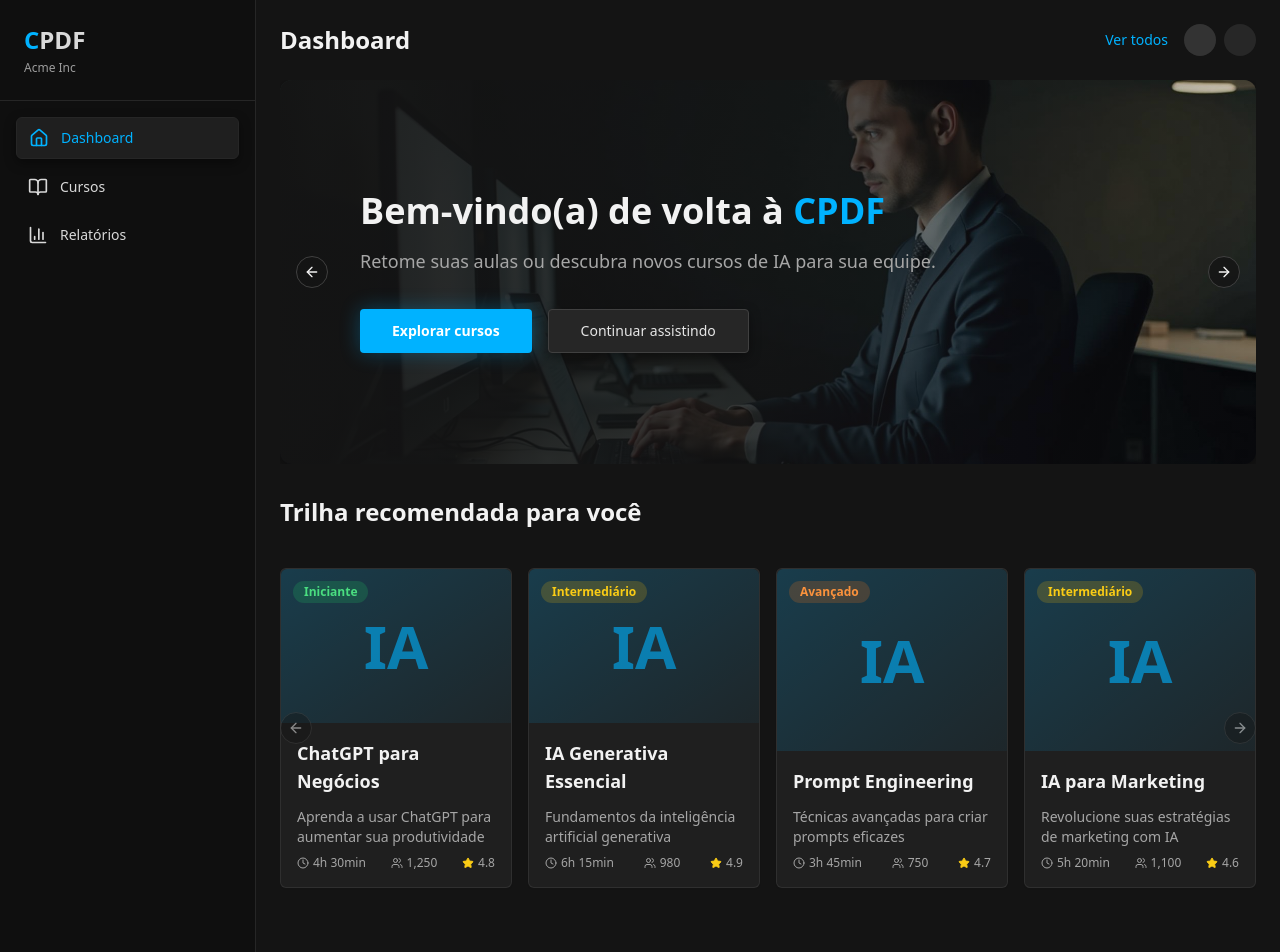
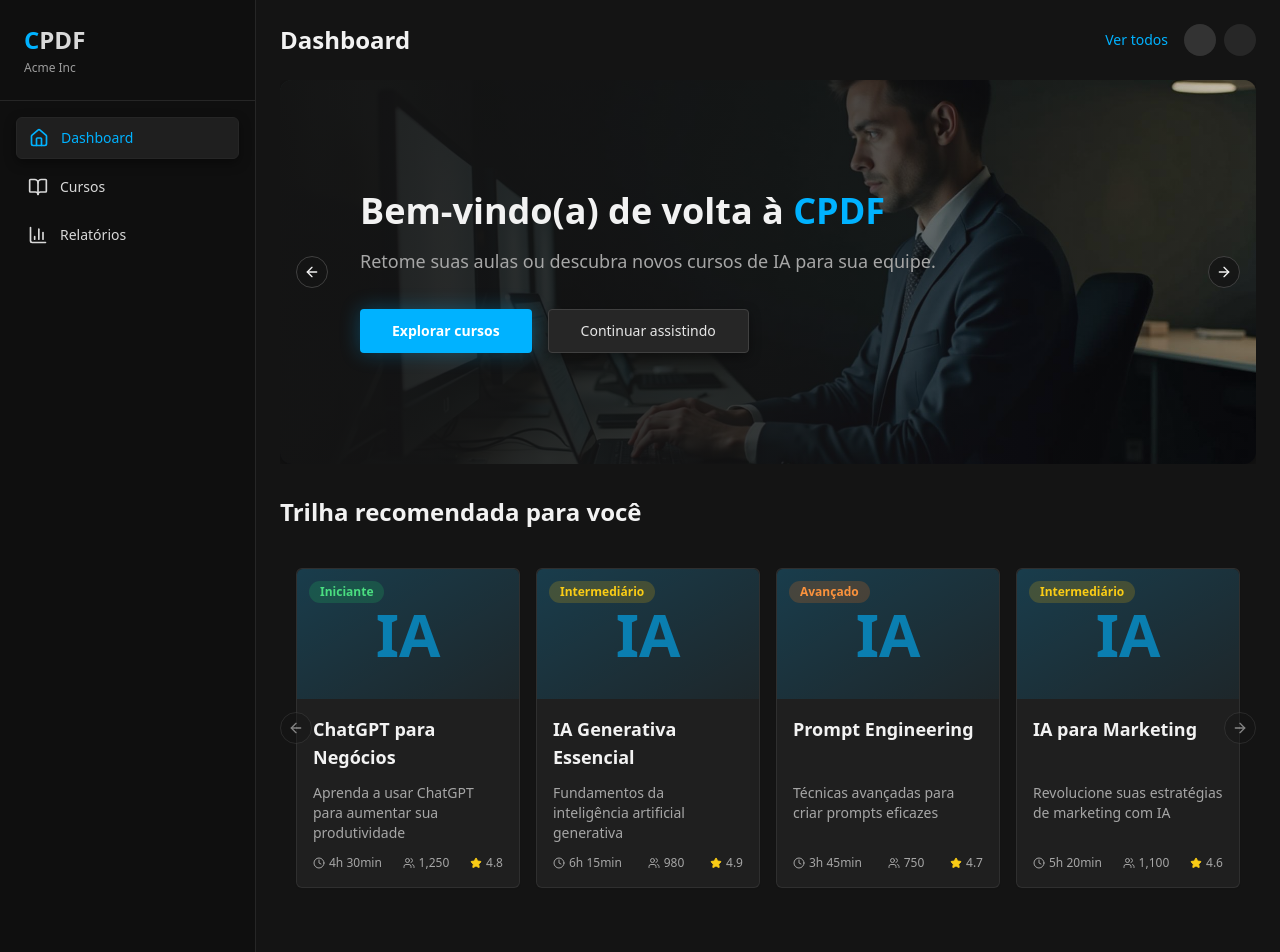
Before and after one commit to DGatoM/netflix-clone-style, a React (Vite) app: page / in a window 1280 px wide. Shown: the top 952 px of the page. Built offline with nearby package versions, Linux system fonts and the light colour scheme.

Commit message:
Fix gallery card overflow
Adjusted gallery cards to prevent side clipping for first/last items. Normalized card heights by setting fixed maximum lines for titles (2) and descriptions (3), truncating any excess content.

```diff
--- a/src/components/CourseGallery.tsx
+++ b/src/components/CourseGallery.tsx
@@ -135,11 +135,11 @@ const CourseCard = ({ course }: { course: any }) => {
 
       <CardContent className="p-4 flex-1 flex flex-col justify-between">
         <div className="space-y-3">
-          <h4 className="font-semibold text-lg text-foreground group-hover:text-primary transition-colors line-clamp-2">
+          <h4 className="font-semibold text-lg text-foreground group-hover:text-primary transition-colors line-clamp-2 h-14 flex items-start">
             {course.title}
           </h4>
 
-          <p className="text-sm text-muted-foreground line-clamp-2">
+          <p className="text-sm text-muted-foreground line-clamp-3 h-16 flex items-start">
             {course.description}
           </p>
         </div>
@@ -185,7 +185,7 @@ export const CourseGallery = () => {
                 slidesToScroll: 1,
               }}
             >
-              <CarouselContent className="-ml-4 py-4">
+              <CarouselContent className="-ml-4 py-4 px-4">
                 {category.courses.map((course) => (
                   <CarouselItem key={course.id} className="pl-4 basis-full sm:basis-1/2 lg:basis-1/3 xl:basis-1/4">
                     <CourseCard course={course} />
```
